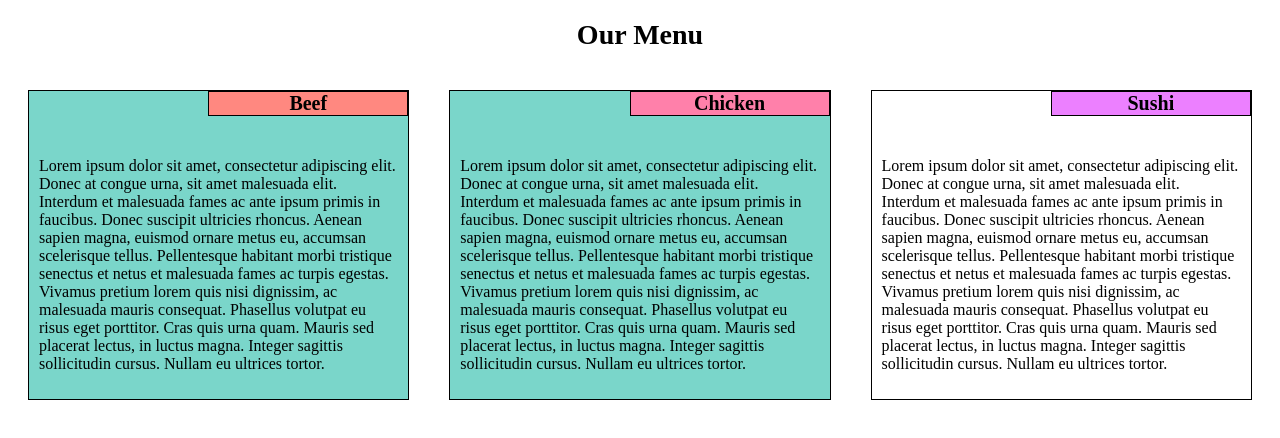
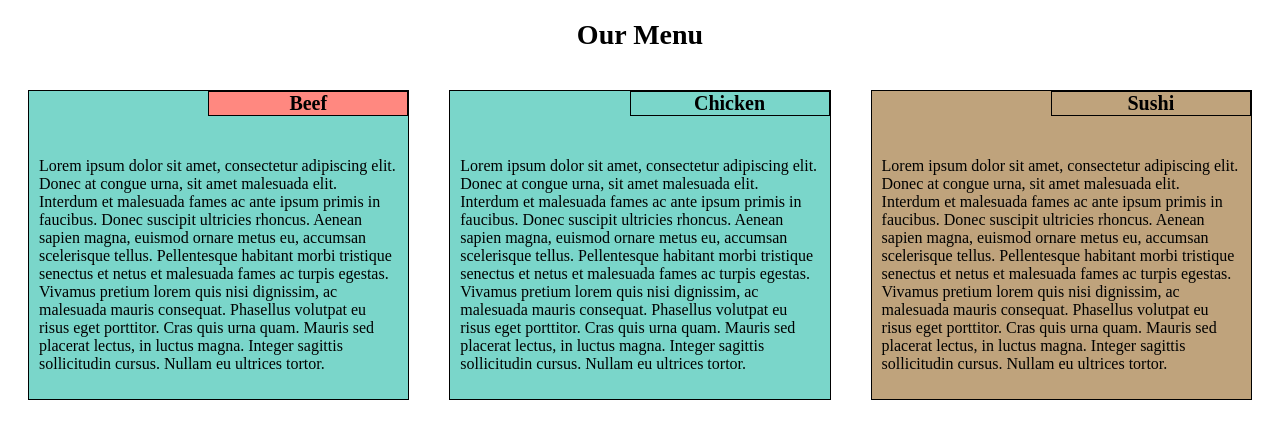
Before and after one commit to vsqzcarlos/module2-solution, a plain HTML site: page index.html in a window 1280 px wide. Drawn offline with Linux system fonts and the light colour scheme.

Commit message:
Update style.css

```diff
--- a/css/style.css
+++ b/css/style.css
@@ -222,7 +222,7 @@ section, section > h2 {
 }
 
 #section-3 {
-	background-color: ##96b5ac;
+	background-color: #bfa37c;
 }
 
 #section-1 > h2 {
@@ -230,9 +230,9 @@ section, section > h2 {
 }
 
 #section-2 > h2 {
-	background-color: #FF80AA;
+	background-color: ##bfa37c;
 }
 
 #section-3 > h2 {
-	background-color: #EC80FF;
+	background-color: ##bfa37c;
 }
```
